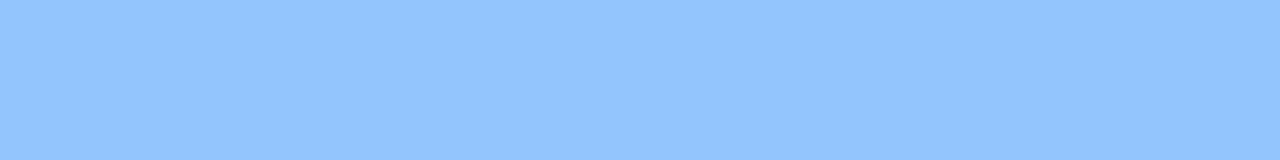
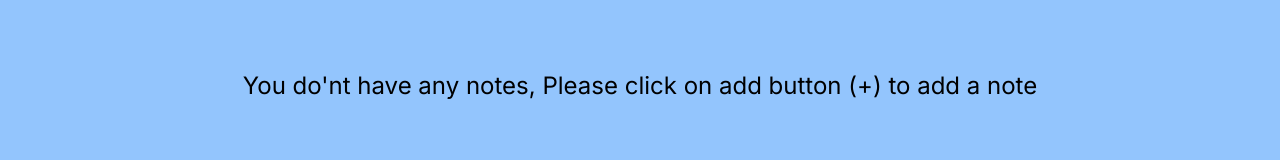
Before and after one commit to Adnan-Jemal/Nextjs-Notes-app, a Next.js app: page / in a window 1280 px wide. Shown: the part 330-490 px from the top of the page. Built offline with nearby package versions, Linux system fonts and the light colour scheme; no server answers; the database is empty; sample sign-in values are in the browser's storage.

Commit message:
finished

```diff
--- a/src/app/components/Notes.tsx
+++ b/src/app/components/Notes.tsx
@@ -9,7 +9,10 @@ import { auth, db } from "../config/firebase";
 import { useRouter } from "next/navigation";
 import Note from "./Note";
 import { collection, orderBy, query, where } from "firebase/firestore";
-
+type AllNotesType = {
+  id: string;
+  note: string;
+};
 const Notes = () => {
   const router = useRouter();
   const [user, userLoading, userError] = useAuthState(auth);
@@ -26,15 +29,19 @@ const Notes = () => {
   error && console.error(error);
 
   loggedIn && router.push("/signin");
-
+  const allNotes: AllNotesType[] = [];
+  values?.docs.map((note) =>
+    allNotes.push({ id: note.id, note: note.data().note })
+  );
   return (
     <div className="flex flex-wrap justify-center max-w-6xl my-20 gap-10 items-center m-auto">
-      {values?.docs ? (
-        values?.docs.map((note) => (
-          <Note key={note.id} value={note.data().note} NoteId={note.id}  />
-        ))
-      ) : (
-        <h1 className="text-2xl">...</h1>
+      {allNotes.map((note) => (
+        <Note key={note.id} NoteId={note.id} value={note.note} />
+      ))}
+      {(!loading && values?.docs.length == 0&&!userLoading) && (
+        <h1 className="text-2xl  absolute m-auto top-[50%] text-center">
+          You do'nt have any notes, Please click on add button (+) to add a note
+        </h1>
       )}
     </div>
   );
```
